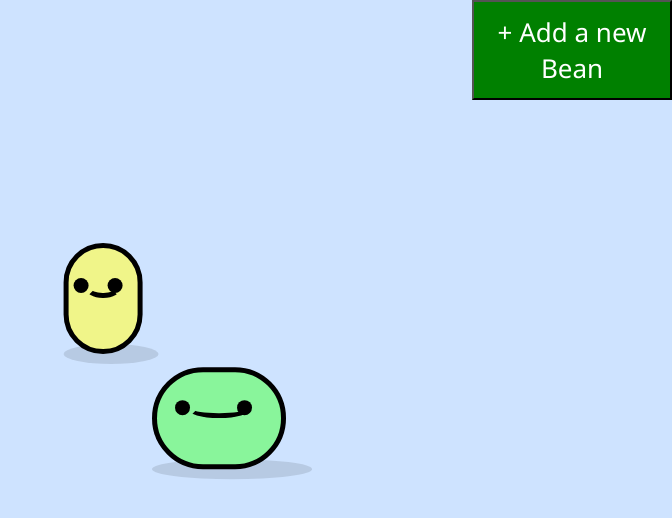
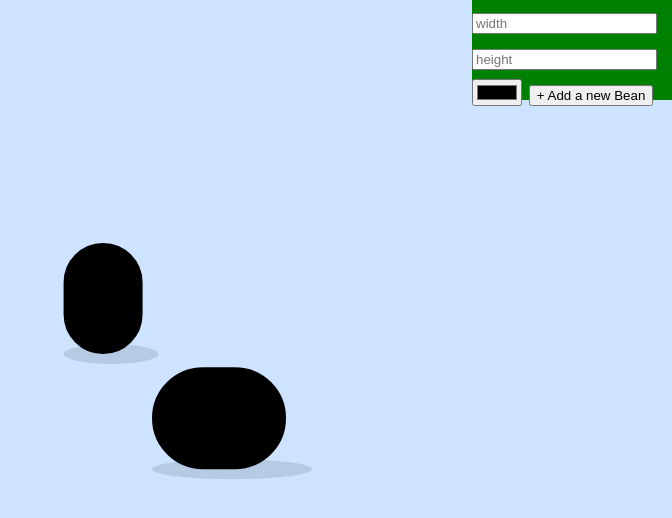
Before and after one commit to David-Delahaye/beans, a plain HTML site: page index.html in a window 1280 px wide. Shown: the whole page, without its empty margins (608-1280 px from the left). Drawn offline with Linux system fonts and the light colour scheme.

Commit message:
add basic bean builder

```diff
--- a/index.html
+++ b/index.html
@@ -8,7 +8,12 @@
   </head>
   <body>
     <div class="bounds"></div>
-    <button>+ Add a new Bean</button>
+    <form>
+      <input type="number" placeholder="width" name="width" />
+      <input type="number" placeholder="height" name="height" />
+      <input type="color" placeholder="color" name="color" />
+      <button>+ Add a new Bean</button>
+    </form>
     <script src="./index.js"></script>
   </body>
 </html>
--- a/index.js
+++ b/index.js
@@ -119,7 +119,7 @@ function gameLoop() {
 }
 
 class Bean {
-  constructor(x, y, height, width, board) {
+  constructor(x, y, height, width, board, color) {
     this.height = height;
     this.width = width;
     this.radius = width / 2;
@@ -133,6 +133,7 @@ class Bean {
     this.yVel = 0;
     this.xTarget = Math.random() * 2000;
     this.yTarget = Math.random() * 1000;
+    this.color = color;
     this.target = true;
     this.direction = Math.random() - 0.5;
     this.speed = Math.random() + 0.4;
@@ -150,11 +151,7 @@ class Bean {
     this.dom.style.height = this.height + "px";
     this.dom.style.left = this.x + "px";
     this.dom.style.top = this.y + "px";
-    this.dom.innerHTML = `<div class='body'><div class="bean"  style='background :hsl(${
-      Math.random() * 300
-    }, 85%, 75%); width:${this.width}px; height:${
-      this.height
-    }px'><div class="face"><div class="eye"></div><div class="eye"></div></div><div class="mouth"></div></div><div class="shadow"></div><div class="hitbox"></div></div>`;
+    this.dom.innerHTML = `<div class='body'><div class="bean"  style='background :${this.color}; width:${this.width}px; height:${this.height}px'><div class="face"><div class="eye"></div><div class="eye"></div></div><div class="mouth"></div></div><div class="shadow"></div><div class="hitbox"></div></div>`;
     // setInterval(() => {
     //   [this.xDir, this.yDir] = moveRandomly();
     // }, Math.random() * 3000 + 2000);
@@ -308,7 +305,8 @@ const player1 = new Bean(
   Math.random() * board.offsetHeight,
   Math.random() * 200 + 100,
   Math.random() * 100 + 50,
-  board
+  board,
+  "#000000"
 );
 let characters = [player1];
 
@@ -319,15 +317,16 @@ for (let i = 0; i < 1; i++) {
       Math.random() * board.offsetHeight,
       Math.random() * 100 + 100,
       Math.random() * 50 + 50,
-      board
+      board,
+      "#000000"
     )
   );
 }
 
 window.addEventListener("mousemove", (e) => {
   player1.target = true;
-  console.log(e.screenX, e.screenY);
-  console.log(e);
+  // console.log(e.screenX, e.screenY);
+  // console.log(e);
   player1.xTarget = e.offsetX;
   player1.yTarget = e.offsetY;
   for (let i = 0; i < characters.length; i++) {
@@ -337,15 +336,19 @@ window.addEventListener("mousemove", (e) => {
   }
 });
 
-const button = document.querySelector("button");
-button.addEventListener("click", () => {
+const form = document.querySelector("form");
+form.addEventListener("submit", (e) => {
+  e.preventDefault();
+  console.log(e.target.color.value);
+  console.log("hi");
   characters.push(
     new Bean(
       Math.random() * board.offsetWidth,
       Math.random() * board.offsetHeight,
-      Math.random() * 100 + 100,
-      Math.random() * 50 + 50,
-      board
+      e.target.height.value,
+      e.target.width.value,
+      board,
+      e.target.color.value
     )
   );
 });
--- a/styles/styles.scss
+++ b/styles/styles.scss
@@ -132,7 +132,7 @@ body {
   }
 }
 
-button {
+form {
   position: absolute;
   right: 0px;
   top: 0px;
```
Also changed, not shown: styles/styles.css, 1 other file.
